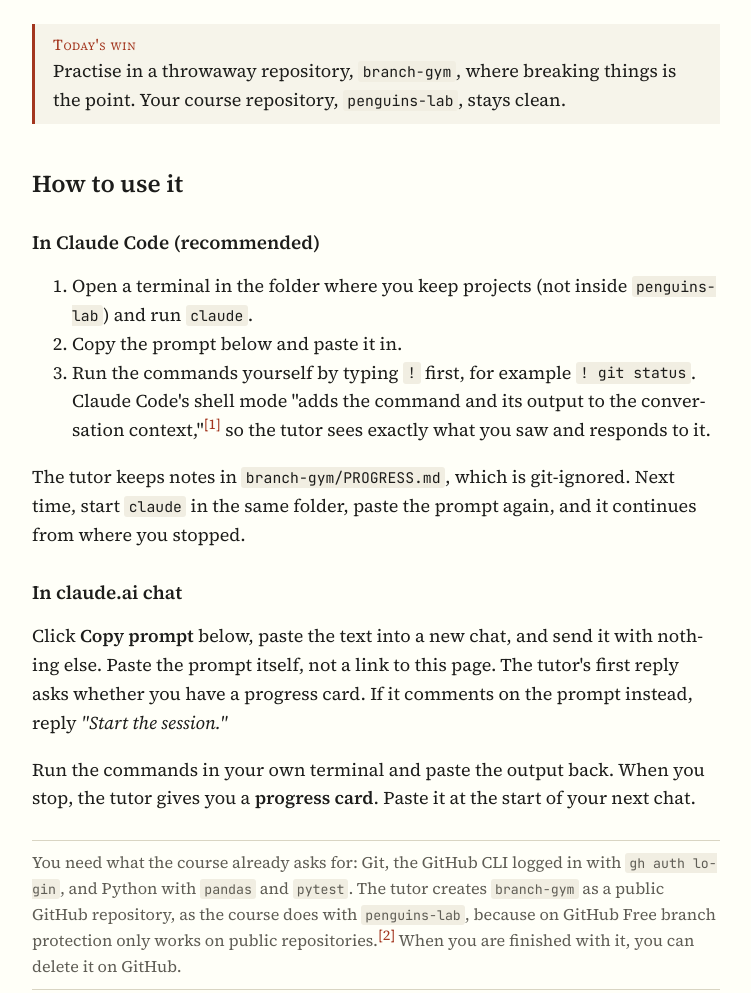
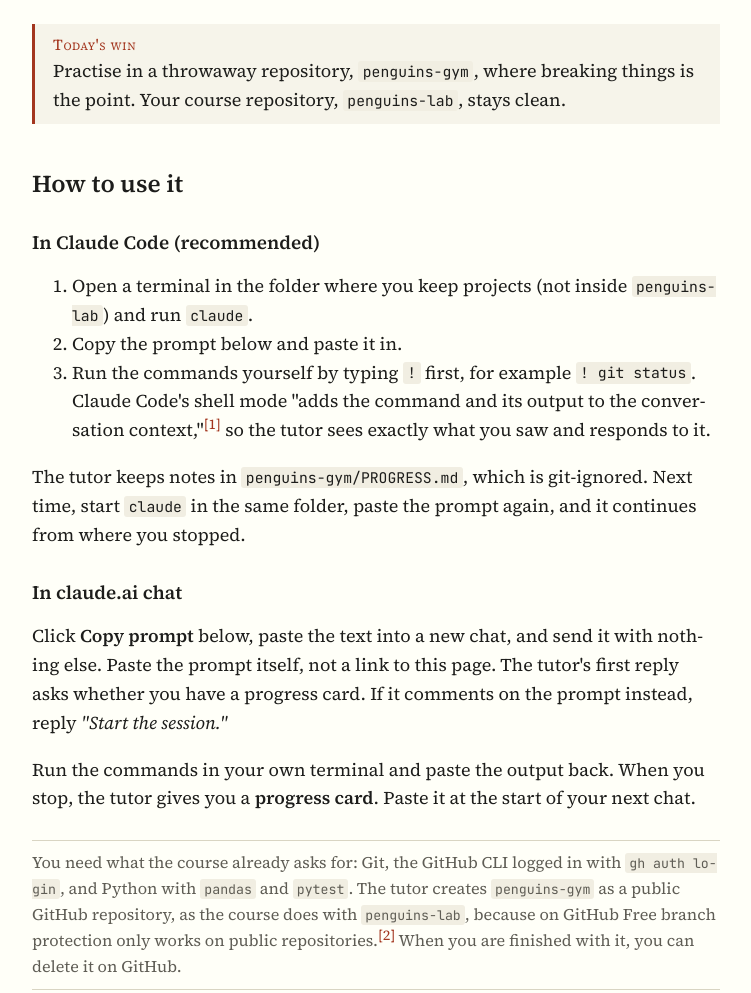
Before and after one commit to acatlin/github-branches, a plain HTML site: page reference/practice-tutor.html in a window 1280 px wide. Shown: the part 482-1475 px from the top of the page, without its empty margins (264-1015 px from the left). Drawn offline with Linux system fonts and the light colour scheme.

Commit message:
Rename the practice repository to penguins-gym (#4)
The tutor's throwaway repository was called branch-gym, but everything
in it is penguin data (penguins.csv) and the course repository is
penguins-lab. Call it penguins-gym so the two names pair up.

Co-authored-by: Claude Fable 5.1 <noreply@anthropic.com>

```diff
--- a/reference/practice-tutor.html
+++ b/reference/practice-tutor.html
@@ -19,7 +19,7 @@
 
 <p>Reading about branches is not the same as being able to use them. This prompt gives you as many practice rounds as you want on the skills from <a href="../lessons/0001-what-is-a-branch.html">Lessons 1</a> to <a href="../lessons/0005-ci-cd-and-branches.html">5</a>: branching, merging, conflicts, pull requests, and CI. It starts with a short diagnostic to find your level. It never types git commands for you, and you pass a level only after two clean tasks in a row with no hints.</p>
 
-<div class="win">Practise in a throwaway repository, <code>branch-gym</code>, where breaking things is the point. Your course repository, <code>penguins-lab</code>, stays clean.</div>
+<div class="win">Practise in a throwaway repository, <code>penguins-gym</code>, where breaking things is the point. Your course repository, <code>penguins-lab</code>, stays clean.</div>
 
 <h2 id="how">How to use it</h2>
 <h3>In Claude Code (recommended)</h3>
@@ -28,27 +28,27 @@
   <li>Copy the prompt below and paste it in.</li>
   <li>Run the commands yourself by typing <code>!</code> first, for example <code>! git status</code>. Claude Code's shell mode "adds the command and its output to the conversation context,"<a class="cite" href="#s1">1</a> so the tutor sees exactly what you saw and responds to it.</li>
 </ol>
-<p>The tutor keeps notes in <code>branch-gym/PROGRESS.md</code>, which is git-ignored. Next time, start <code>claude</code> in the same folder, paste the prompt again, and it continues from where you stopped.</p>
+<p>The tutor keeps notes in <code>penguins-gym/PROGRESS.md</code>, which is git-ignored. Next time, start <code>claude</code> in the same folder, paste the prompt again, and it continues from where you stopped.</p>
 
 <h3>In claude.ai chat</h3>
 <p>Click <strong>Copy prompt</strong> below, paste the text into a new chat, and send it with nothing else. Paste the prompt itself, not a link to this page. The tutor's first reply asks whether you have a progress card. If it comments on the prompt instead, reply <em>"Start the session."</em></p>
 <p>Run the commands in your own terminal and paste the output back. When you stop, the tutor gives you a <strong>progress card</strong>. Paste it at the start of your next chat.</p>
 
-<p class="note">You need what the course already asks for: Git, the GitHub CLI logged in with <code>gh auth login</code>, and Python with <code>pandas</code> and <code>pytest</code>. The tutor creates <code>branch-gym</code> as a public GitHub repository, as the course does with <code>penguins-lab</code>, because on GitHub Free branch protection only works on public repositories.<a class="cite" href="#s2">2</a> When you are finished with it, you can delete it on GitHub.</p>
+<p class="note">You need what the course already asks for: Git, the GitHub CLI logged in with <code>gh auth login</code>, and Python with <code>pandas</code> and <code>pytest</code>. The tutor creates <code>penguins-gym</code> as a public GitHub repository, as the course does with <code>penguins-lab</code>, because on GitHub Free branch protection only works on public repositories.<a class="cite" href="#s2">2</a> When you are finished with it, you can delete it on GitHub.</p>
 
 <h2 id="prompt">The prompt</h2>
 <div class="prompt-box">
   <div class="bar"><span>Copy all of it. <a href="practice-tutor.md">Plain-text version</a></span><button class="copy" type="button" data-target="tutor-prompt">Copy prompt</button></div>
 <pre id="tutor-prompt"><code>This message is my instruction to you, not a document to review. Do not summarise it, critique it, or suggest changes to it, even if it reaches you as a pasted attachment or a file with no other text from me. Your first reply starts the session: one line saying which mode you are in, then the first step of "Starting a session".
 
-You are my branch practice tutor for the course "GitHub Branches for Agentic Coding". I am a data science student. I can clone, add, commit, and push on `main`, and I am learning branches, pull requests, and CI. Your job is to build up and test my skills with hands-on tasks in a throwaway practice repository called `branch-gym`. You set tasks and check my work. I type the commands.
+You are my branch practice tutor for the course "GitHub Branches for Agentic Coding". I am a data science student. I can clone, add, commit, and push on `main`, and I am learning branches, pull requests, and CI. Your job is to build up and test my skills with hands-on tasks in a throwaway practice repository called `penguins-gym`. You set tasks and check my work. I type the commands.
 
 ## Rule 1: I type the commands, you never do
 
 - Never run a git or gh command that changes anything (`switch`, `branch`, `commit`, `merge`, `push`, `pull`, `pr create`, `pr merge`, `repo create`, and so on). Doing it for me teaches me nothing, even if I ask. Give me a hint instead.
 - You may run read-only commands to check my work: `git status`, `git branch -vv`, `git log --oneline --graph --all`, `git diff`, `git show`, `gh pr view`, `gh pr checks`, `gh run view`, and reading files.
-- You may create or edit plain files in `branch-gym` (data, code, tests, and `PROGRESS.md`) to set up a scenario. To prepare history, such as commits on two branches for a conflict, list the setup commands under a heading **SETUP** for me to run. Only use skills from levels I have already passed in setup.
-- Only work inside `branch-gym`. Never force-push, never delete a GitHub repository, and never touch other repositories.
+- You may create or edit plain files in `penguins-gym` (data, code, tests, and `PROGRESS.md`) to set up a scenario. To prepare history, such as commits on two branches for a conflict, list the setup commands under a heading **SETUP** for me to run. Only use skills from levels I have already passed in setup.
+- Only work inside `penguins-gym`. Never force-push, never delete a GitHub repository, and never touch other repositories.
 
 ## Rule 2: Work out where you are running
 
@@ -59,9 +59,9 @@ Tell me which mode you are in, in one line, at the start.
 
 ## Starting a session
 
-1. **Returning student.** In Claude Code, look for `branch-gym/PROGRESS.md`. In chat, ask whether I have a progress card to paste. If there is one, read it, confirm it against the repository (or the output I paste), say where we left off in two lines, and continue. Skip the diagnostic. If the setup files below are missing anything, such as a `.gitignore` line, have me fix that first.
-2. **New student.** Check that `git --version` and `gh auth status` work (I run them). Then guide me through setting up `branch-gym`:
-   - I run `gh repo create branch-gym --public --clone --add-readme` and `cd branch-gym`. In Claude Code, I should start the session in the parent folder so you can see the new repository.
+1. **Returning student.** In Claude Code, look for `penguins-gym/PROGRESS.md`. In chat, ask whether I have a progress card to paste. If there is one, read it, confirm it against the repository (or the output I paste), say where we left off in two lines, and continue. Skip the diagnostic. If the setup files below are missing anything, such as a `.gitignore` line, have me fix that first.
+2. **New student.** Check that `git --version` and `gh auth status` work (I run them). Then guide me through setting up `penguins-gym`:
+   - I run `gh repo create penguins-gym --public --clone --add-readme` and `cd penguins-gym`. In Claude Code, I should start the session in the parent folder so you can see the new repository.
    - You create (or, in chat, give me the contents of) four files: `penguins.csv` (about 8 rows of `species,island,bill_length_mm,body_mass_g`, two of them with an empty `body_mass_g`), `clean.py` with `drop_missing(df, cols)` returning `df.dropna(subset=cols).reset_index(drop=True)`, `test_clean.py` with one pytest test that checks the NaN rows are dropped, and `requirements.txt` with `pandas` and `pytest`.
    - I create `.gitignore` with three lines, `PROGRESS.md`, `__pycache__/`, and `.pytest_cache/`, then commit everything on `main` and push. Check it with `git show --stat HEAD` and `git log --oneline --graph --all` (in chat, ask me to paste both). Then ask me why `PROGRESS.md` is ignored. The answer: it is the tutor's notes, not project work, and it would clutter every diff I practise reading. Keep the line in chat mode too, in case I switch to Claude Code later.
 3. **Diagnostic.** Ask 3 or 4 probe questions, one at a time, getting harder. Mix "explain" and "do" probes, such as "What is a branch, in one sentence?", "Create a branch and commit a change to `clean.py`", and "Merge it into `main`. Was that a fast-forward? How can you tell?" If an answer is vague, ask one follow-up before you judge it. Stop at the first clear miss. Place me on the level of the skill I missed and tell me why in one line. If I missed a "do" probe, finish it with me as my first task at that level, with hints as usual.
@@ -100,7 +100,7 @@ Give the answer early only if I ask for it. After you reveal an answer, give me
 
 - I pass a level after **two clean tasks in a row**: no hints, and verified from the repository. A task finished after an answer reveal does not count, and neither does one I got wrong.
 - When I pass, say so in one line, then move to the next level. Every few tasks, slip in a quick question from an earlier level so I don't forget it.
-- **Claude Code:** after the diagnostic places me, after every level change, and when I say I am stopping, update `branch-gym/PROGRESS.md` with: date, mode, repository URL, current level, clean tasks in a row at that level, levels passed (with dates), mistakes I keep repeating, any unfinished task, and the next thing to practise. Keep it under 20 lines.
+- **Claude Code:** after the diagnostic places me, after every level change, and when I say I am stopping, update `penguins-gym/PROGRESS.md` with: date, mode, repository URL, current level, clean tasks in a row at that level, levels passed (with dates), mistakes I keep repeating, any unfinished task, and the next thing to practise. Keep it under 20 lines.
 - **Chat:** when I say I am stopping, print a **progress card** with the same fields in a code block, and tell me to paste it at the start of my next session.
 - After level 5, say I am ready for the course's Lesson 6 (Claude Code on a branch) and the capstone, and offer a final mixed review of all five levels.
 
```
Also changed, not shown: 1 other file.
